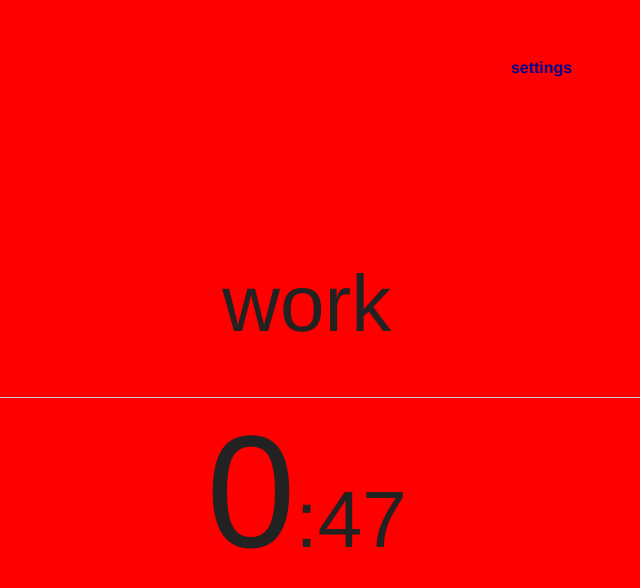
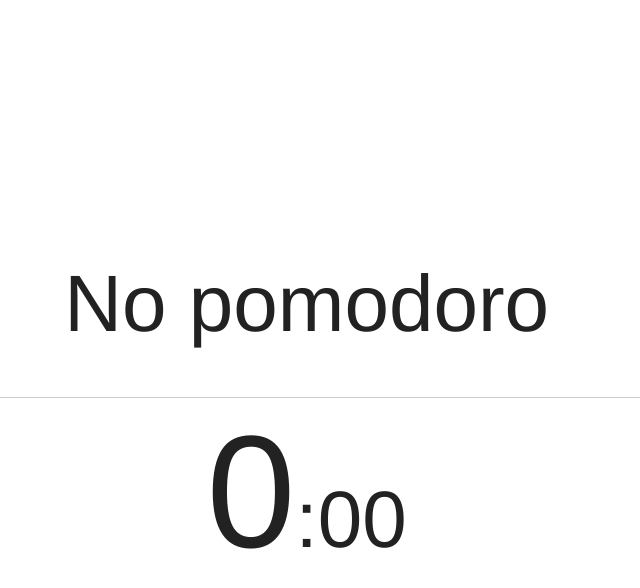
Before and after one commit to rafacouto/pomoduro, a plain HTML site: page src/index.html in a window 1280 px wide. Shown: the whole page, without its empty margins (282-922 px from the left). Drawn offline with Linux system fonts and the light colour scheme.

Commit message:
Summer pomodoros at CFS.

```diff
--- a/src/index.html
+++ b/src/index.html
@@ -20,7 +20,7 @@
 
                 <header class="wrapper clearfix">
                     <nav>
-                        <ul>
+                        <ul class="invisible">
                             <li><a href="#">settings</a></li>
                         </ul>
                     </nav>
@@ -49,14 +49,15 @@
         <script src="js/vendor/jquery-3.min.js"></script>
         <script>
 
-            // full-day pomodoros
             var workday = new WorkDay();
-            for (var h = 0; h < 24; h++) {
-              for (var m = 0; m < 60; m += 3)
 
-                // just for testing: 1 minute work + break + warn
-                workday.newPomodoro(h + ':' + m, 1, 1, 1);
-            }
+            workday.newPomodoro('8:45', 50, 5, 5);
+            workday.newPomodoro('10:00', 50, 5, 5);
+            workday.newPomodoro('11:10', 50, 5, 5);
+            workday.newPomodoro('12:10', 50, 5, 5);
+            workday.newPomodoro('13:20', 50, 5, 5);
+            workday.newPomodoro('14:20', 50, 5, 5);
+            workday.newPomodoro('15:20', 50, 5, 5);
 
             $(function() {
 
```
